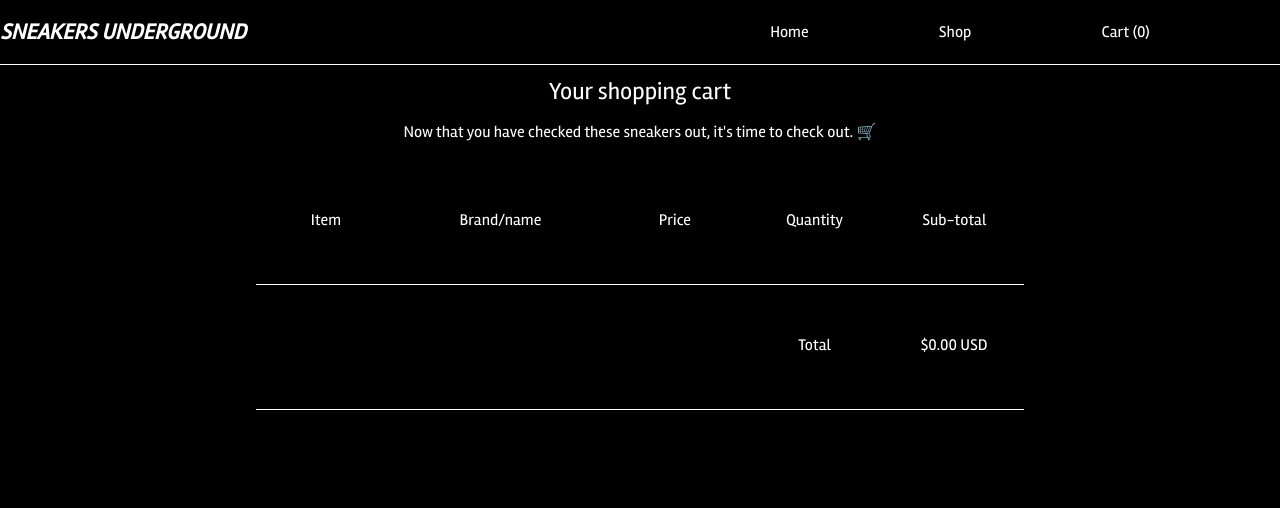
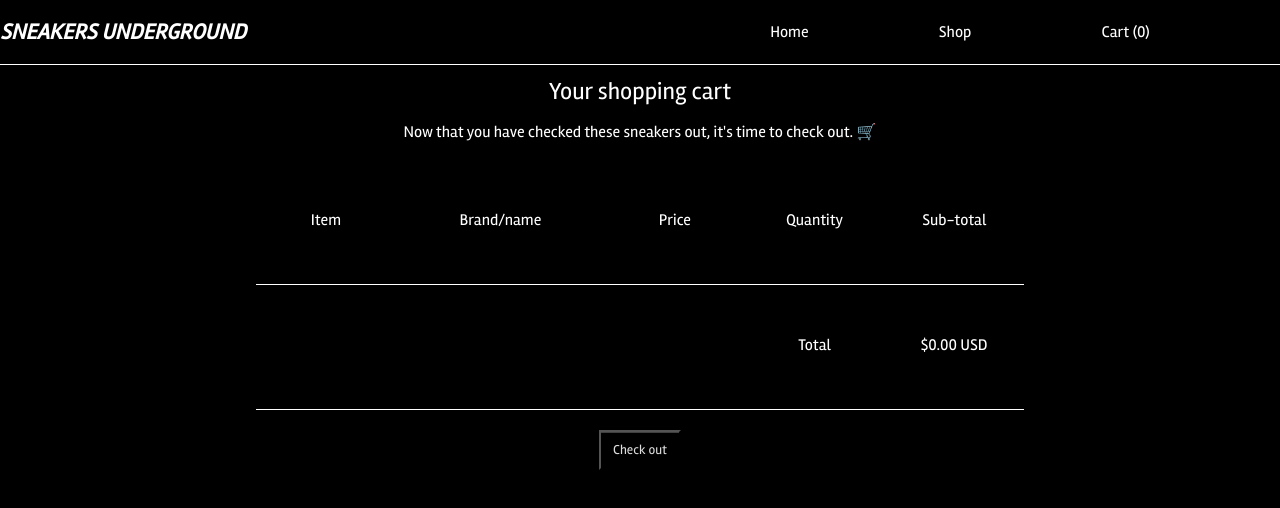
Before and after one commit to 0x-Armin/odin-shopping-cart, a React (Create React App) app: page /cart in a window 1280 px wide. Shown: the top 508 px of the page. Built offline with nearby package versions, Linux system fonts and the light colour scheme.

Commit message:
Add checkout button to cart page

```diff
--- a/src/components/Cart.js
+++ b/src/components/Cart.js
@@ -116,6 +116,7 @@ const Cart = ({ cart }) => {
           <div>Sub-total</div>
         </div>
       </div>
+      <button class="check-out-btn">Check out</button>
     </div>
   );
 };
--- a/src/style/style.css
+++ b/src/style/style.css
@@ -154,7 +154,8 @@ body {
   font-family: 'ramblaregular', Arial, Helvetica, sans-serif;
 }
 
-.add-to-cart-btn:focus {
+.add-to-cart-btn:focus,
+.check-out-btn:focus {
   box-shadow: inset 0px 0.8px 0px -0.25px rgba(255, 255, 255, 0.2), 0px 0.5px 1px rgba(0, 0, 0, 0.1), 0px 0px 0px 3.5px rgba(58, 108, 217, 0.5);
   outline: 0;
 }
@@ -193,3 +194,16 @@ body {
 
   margin: 0 auto;
 }
+
+.check-out-btn {
+  margin: 20px 0;
+
+  height: 40px;
+  padding: 2px 12px;
+
+  background: black;
+  box-shadow: 0px 0.5px 1px rgba(0, 0, 0, 0.1), inset 0px 0.5px 0.5px rgba(255, 255, 255, 0.5), 0px 0px 0px 0.5px rgba(0, 0, 0, 0.12);
+  color: #DFDEDF;
+
+  font-family: 'ramblaregular', Arial, Helvetica, sans-serif;
+}
```
